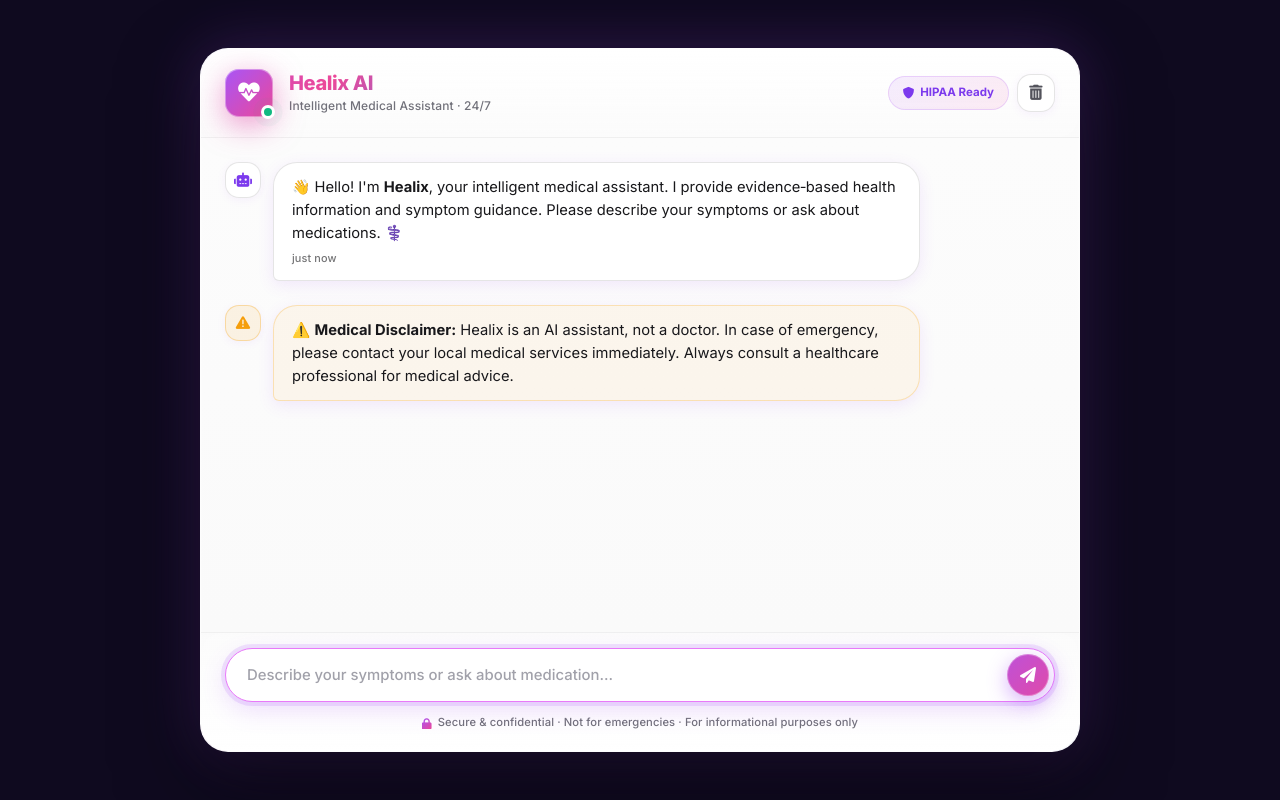
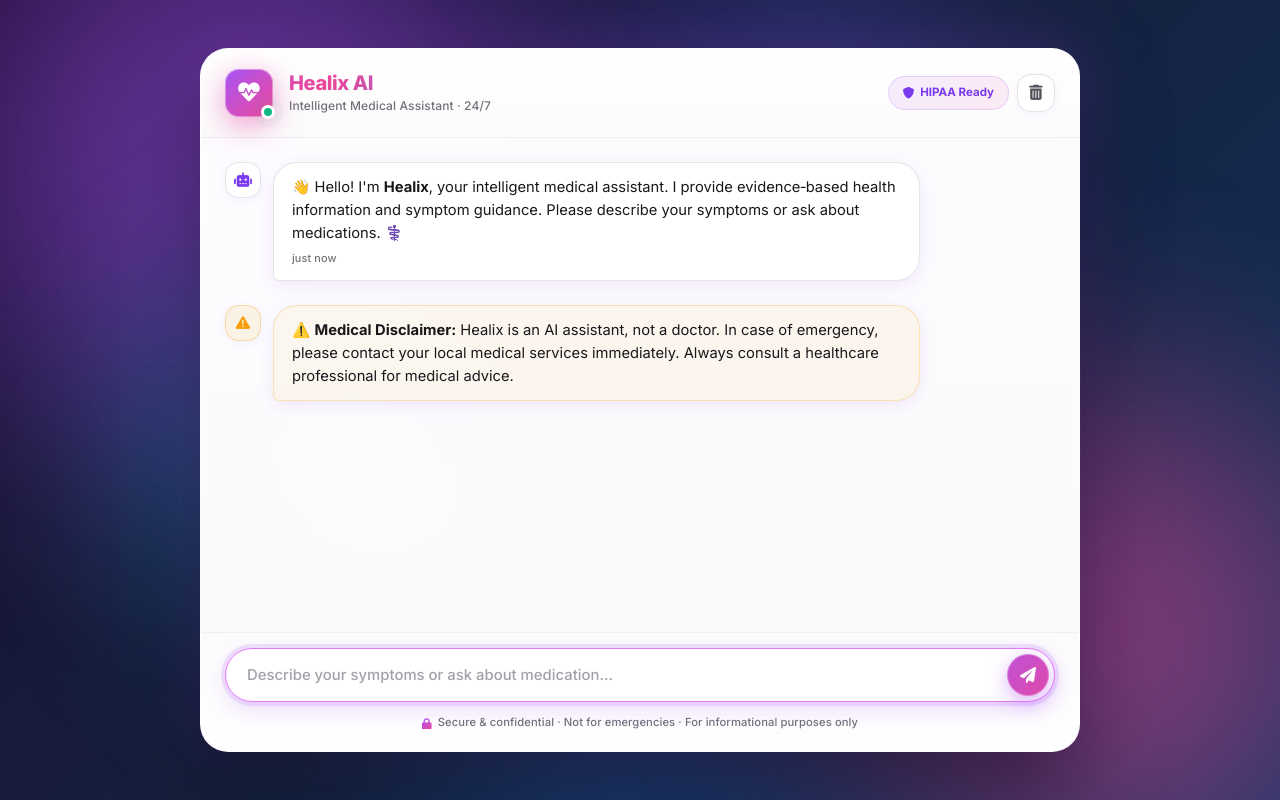
Before and after one commit to MohammedElshora2005/HealixAI, a website: page ChatBot_Doc.html in a window 1280 px wide. Drawn offline with Linux system fonts and the light colour scheme.

Commit message:
Update ChatBot_Doc.html

```diff
--- a/ChatBot_Doc.html
+++ b/ChatBot_Doc.html
@@ -4,7 +4,7 @@
     <meta charset="UTF-8">
     <meta name="viewport" content="width=device-width, initial-scale=1.0, user-scalable=no">
     <meta name="description" content="Healix AI - Intelligent Medical Assistant providing evidence-based health information and symptom guidance.">
-    <meta name="theme-color" content="#0a0a0f">
+    <meta name="theme-color" content="#1a0b2e">
     <meta name="referrer" content="strict-origin-when-cross-origin">
     <meta http-equiv="X-Content-Type-Options" content="nosniff">
 
@@ -24,6 +24,14 @@
     <link rel="stylesheet" href="ChatBot_Doc.css">
 </head>
 <body>
+
+    <!-- Aurora Background -->
+    <div class="aurora-bg" aria-hidden="true">
+        <div class="aurora-blob aurora-blob-1"></div>
+        <div class="aurora-blob aurora-blob-2"></div>
+        <div class="aurora-blob aurora-blob-3"></div>
+        <div class="grid-overlay"></div>
+    </div>
 
     <div class="app-container">
         <div class="chat-glass-panel" role="main">
@@ -82,7 +90,7 @@
                 </div>
             </div>
 
-            <!-- Input area (بدون مايك) -->
+            <!-- Input area -->
             <div class="input-panel">
                 <form class="input-container" id="chatForm" autocomplete="off" onsubmit="return false;">
                     <input type="text"
@@ -125,7 +133,7 @@
     </div>
 
     <noscript>
-        <div style="text-align:center;padding:20px;font-family:Inter,sans-serif;color:#f5f5f7;">
+        <div style="text-align:center;padding:20px;font-family:Inter,sans-serif;color:#fff;">
             ⚠️ Healix AI requires JavaScript to function. Please enable JavaScript in your browser.
         </div>
     </noscript>
```
